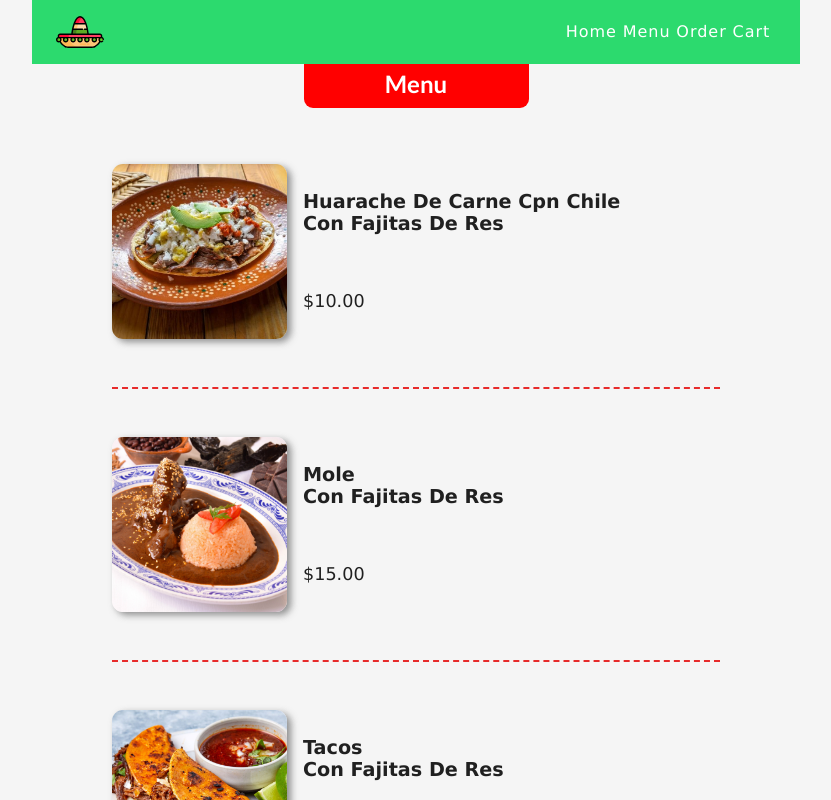
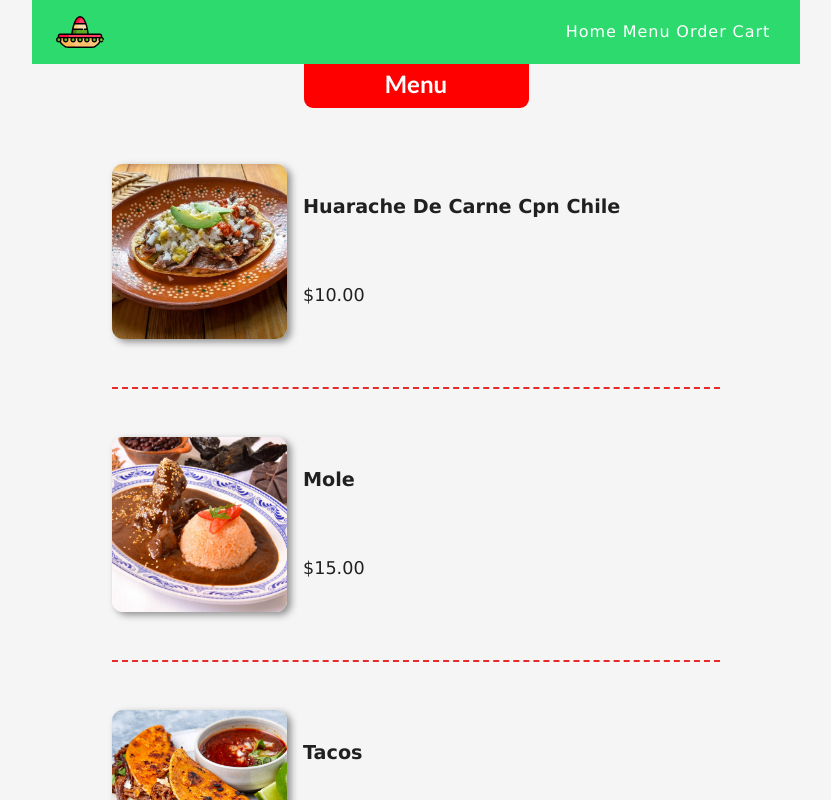
Before and after one commit to vic-villicana/juicy, a React (Create React App) app: page /menu in a window 1280 px wide. Shown: the whole page, without its empty margins (224-1055 px from the left). Built offline with nearby package versions, Linux system fonts and the light colour scheme; a web font is replaced by a local one.

Commit message:
update menu item title

```diff
--- a/src/MenuItems.js
+++ b/src/MenuItems.js
@@ -18,7 +18,7 @@ class MenuItems extends React.Component {
             <div  className='menu-items' onClick={this.itemChoosen}>
                 <div className='menu-pic' style={{backgroundImage:`url(${this.props.imgs})`}}></div>
                 <div className='simple-flex'>
-                    <div className='menu-title'>{this.props.dish}<br/>con fajitas de res</div>
+                    <div className='menu-title'>{this.props.dish}<br/></div>
                     <div className='menu-price'>${this.props.price}.00</div>
                 </div>
             </div>
```
